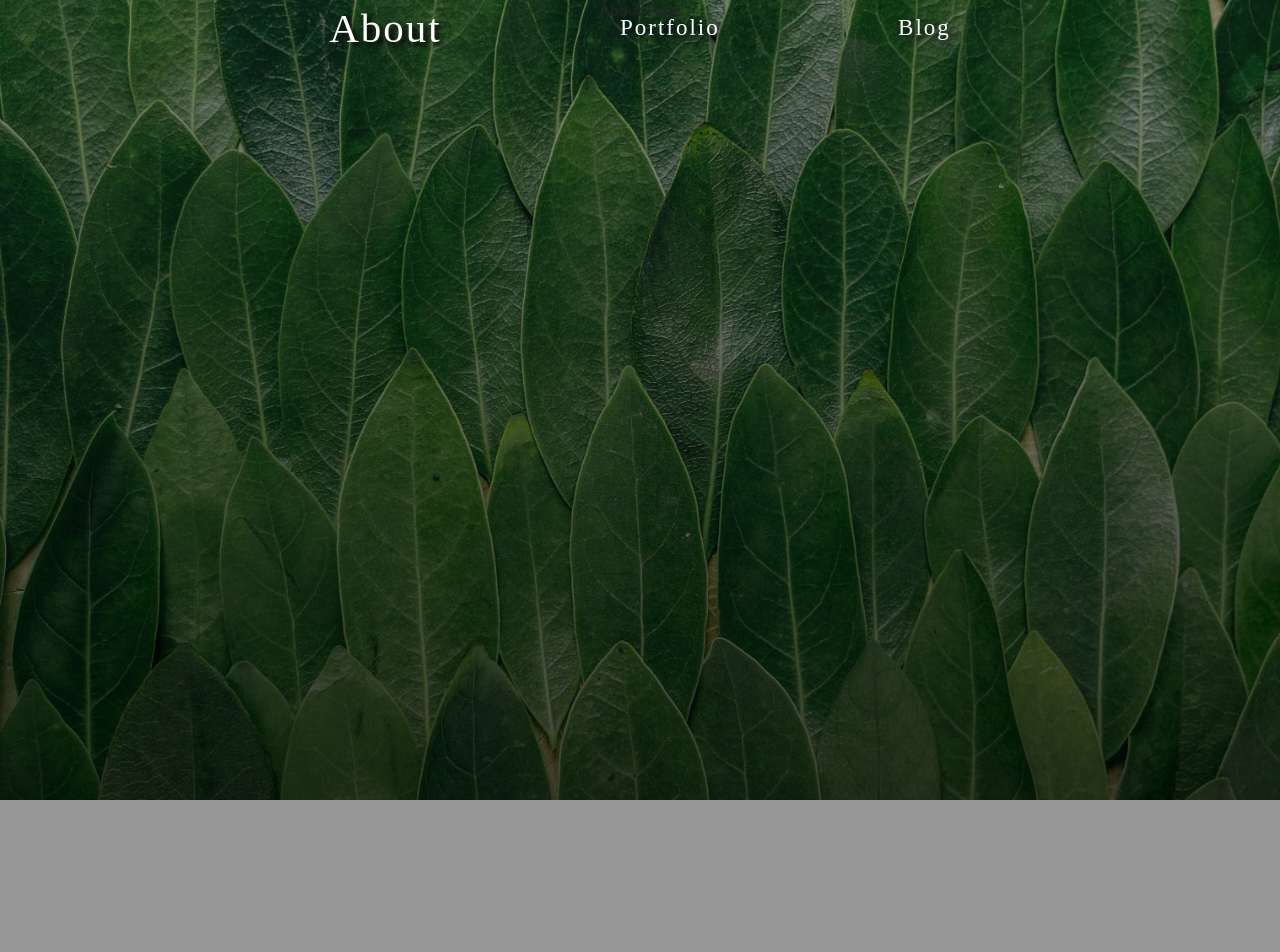
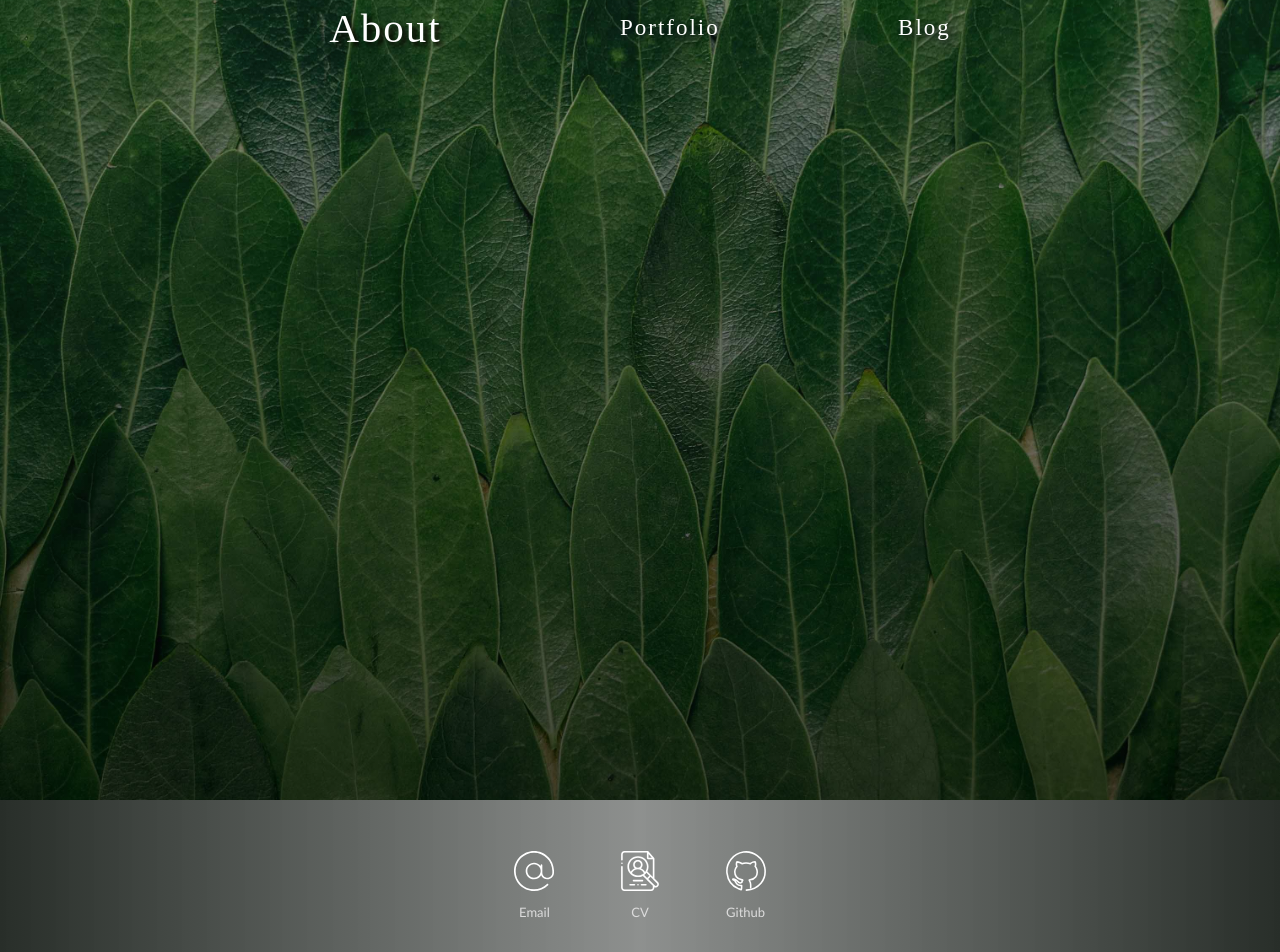
Before and after one commit to LD8/next-donlee, a Next.js app: page /about in a window 1280 px wide. Shown: the top 952 px of the page. Before the commit the page ends 800 px from the top, so only its background shows below. Built offline with nearby package versions, Linux system fonts and the light colour scheme; a web font is replaced by a local one.

Commit message:
feat: add header and fix footer icon

```diff
--- a/components/Footer.js
+++ b/components/Footer.js
@@ -13,11 +13,11 @@ const icons = [
     name: 'CV',
     imageSource: '/svg/CV.svg',
     altText: 'CV/Resumé of Peiwen Li, click to view',
-    href: '',
+    href: '/cv',
   },
   {
     name: 'Github',
-    imageSource: '/svg/AtGithub.svg',
+    imageSource: '/svg/Github.svg',
     altText: 'Github account of Peiwen Li',
     href: 'https://github.com/LD8',
   },
--- a/components/Icon.js
+++ b/components/Icon.js
@@ -1,11 +1,8 @@
 import React, { useState } from 'react'
 import { useSpring, animated } from 'react-spring'
-// import { useRouteMatch } from 'react-router-dom'
 
 export default function Icon({ name, imageSource, altText, index, href }) {
   const [isHovered, setIsHovered] = useState(false)
-  // const { url } = useRouteMatch()
-  const url = ''
   const dangleProps = useSpring({
     transform: 'rotateZ(0deg)',
     transformOrigin: 'top',
@@ -31,6 +28,7 @@ export default function Icon({ name, imageSource, altText, index, href }) {
           target='_blank'
           rel='noopener noreferrer'
           // href={href === '' ? `${url.match(/.*\//)[0]}cv` : href}
+          href={href}
         >
           <animated.img src={imageSource} alt={altText} style={dangleProps} />
         </a>
@@ -39,7 +37,8 @@ export default function Icon({ name, imageSource, altText, index, href }) {
         <a
           target='_blank'
           rel='noopener noreferrer'
-          href={href === '' ? `${url.match(/.*\//)[0]}cv` : href}
+          // href={href === '' ? `${url.match(/.*\//)[0]}cv` : href}
+          href={href}
         >
           {name}
         </a>
--- a/components/Layout/Nav.js
+++ b/components/Layout/Nav.js
@@ -5,7 +5,13 @@ import Link from 'next/link'
 
 const capitalize = (text) => `${text.charAt(0).toUpperCase()}${text.slice(1)}`
 
-export default function Nav({ links }) {
+const links = [
+  { name: 'about', path: '/about' },
+  { name: 'portfolio', path: '/portfolio' },
+  { name: 'blog', path: '/blog' },
+]
+
+export default function Nav() {
   const { pathname } = useRouter()
   return (
     <SNav top={pathname === '/'}>
@@ -65,9 +71,7 @@ const SAnchor = styled.a`
   letter-spacing: 2px;
 
   text-shadow: ${({ isActive }) =>
-    isActive
-      ? '4px 4px 4px rgb(10, 5, 1)'
-      : '3px 3px 10px rgb(10, 5, 30)'};
+    isActive ? '4px 4px 4px rgb(10, 5, 1)' : '3px 3px 10px rgb(10, 5, 30)'};
   transition: all 0.5s ease;
   will-change: font-size color;
   :hover {
@@ -75,4 +79,5 @@ const SAnchor = styled.a`
       isHome ? 'calc(3vmin + 25px)' : 'calc(2vmin + 25px)'};
     color: var(--link-text-color);
   }
+  cursor: pointer;
 `
--- a/components/Layout/index.js
+++ b/components/Layout/index.js
@@ -1,27 +1,29 @@
 import React from 'react'
 // import { useLocation } from 'react-router-dom'
 import { useRouter } from 'next/router'
+import Head from 'next/head'
 import styled from 'styled-components'
 import Nav from './Nav'
 import Quote from './Quote'
+import Footer from '../Footer'
 
 export default function Layout({ children }) {
   const { pathname } = useRouter()
   const isLanding = pathname === '/'
 
-  const links = [
-    { name: 'about', path: '/about' },
-    { name: 'portfolio', path: '/portfolio' },
-    { name: 'blog', path: '/blog' },
-  ]
-
   return (
-    <SContainer id="SContainer">
-      <SBGDimmer darken={isLanding} id="SBGDimmer" />
-      <Nav links={links} />
-      {children}
-      <Quote transparent={isLanding} />
-    </SContainer>
+    <>
+      <Head>
+        <title>Don Lee</title>
+      </Head>
+      <SContainer id='SContainer'>
+        <SBGDimmer darken={isLanding} id='SBGDimmer' />
+        <Nav />
+        {children}
+        <Quote transparent={isLanding} />
+      </SContainer>
+      {!isLanding && <Footer />}
+    </>
   )
 }
 
@@ -48,5 +50,9 @@ const SBGDimmer = styled.div`
   width: 100vw;
   transition: all 0.3s ease;
   background-color: ${(props) => (props.darken ? '' : 'rgba(0, 0, 0, 0.4)')};
-  background-image: linear-gradient(to bottom, rgba(150, 150, 150, 0.05), rgba(0, 0, 0, 0.5));
+  background-image: linear-gradient(
+    to bottom,
+    rgba(150, 150, 150, 0.05),
+    rgba(0, 0, 0, 0.5)
+  );
 `
--- a/pages/404.js
+++ b/pages/404.js
@@ -1,13 +1,15 @@
 import React from 'react'
 import styled from 'styled-components'
-import { Footer } from '../components'
+import Head from 'next/head'
 
 export default function NotFound() {
   return (
     <S404 id='S404'>
+      <Head>
+        <title>Page Not Found</title>
+      </Head>
       <h3>Oops! 404 page not found</h3>
       <p>Please click any other link on the page</p>
-      {/* <Footer /> */}
     </S404>
   )
 }
--- a/pages/about.js
+++ b/pages/about.js
@@ -1,10 +1,13 @@
 import React from 'react'
 import { Layout } from '../components'
+import Head from 'next/head'
 
 export default function AboutPage() {
   return (
     <Layout>
-      <div>About Page</div>
+      <Head>
+        <title>About Peiwen Li</title>
+      </Head>
     </Layout>
   )
 }
--- a/pages/blog/index.js
+++ b/pages/blog/index.js
@@ -1,9 +1,13 @@
 import React from 'react'
 import { Layout } from '../../components'
+import Head from 'next/head'
 
 export default function BlogPage() {
   return (
     <Layout>
+      <Head>
+        <title>Peiwen Li's Blog</title>
+      </Head>
       <div>Blog Page</div>
     </Layout>
   )
--- a/pages/portfolio/index.js
+++ b/pages/portfolio/index.js
@@ -1,9 +1,13 @@
 import React from 'react'
 import { Layout } from '../../components'
+import Head from 'next/head'
 
 export default function PortfolioPage() {
   return (
     <Layout>
+      <Head>
+        <title>Peiwen Li's Portfolio</title>
+      </Head>
       <div>Portfolio Page</div>
     </Layout>
   )
```
Also changed, not shown: pages/cv.js (+9 -0 lines), pages/index.js (+6 -3 lines).
